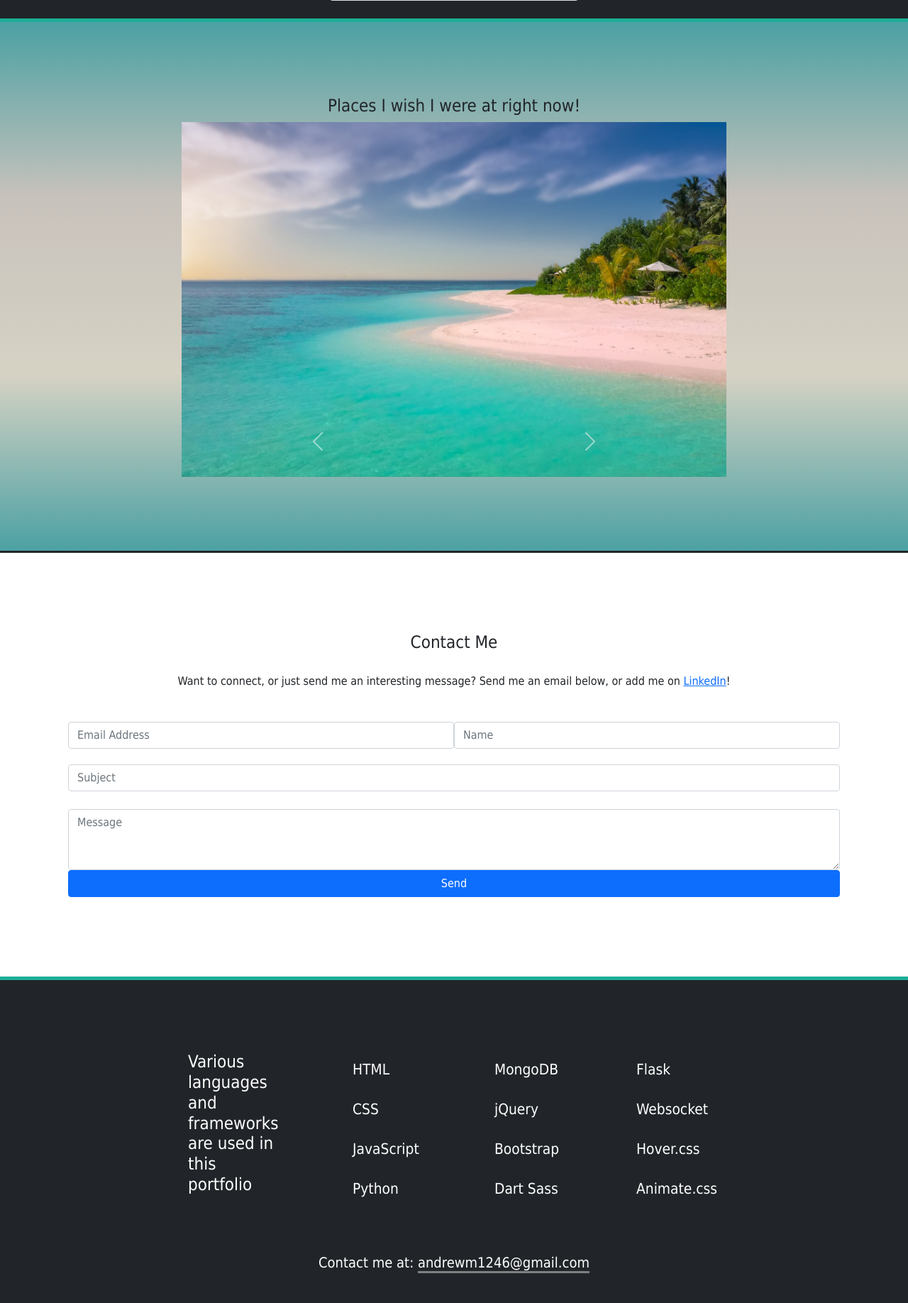
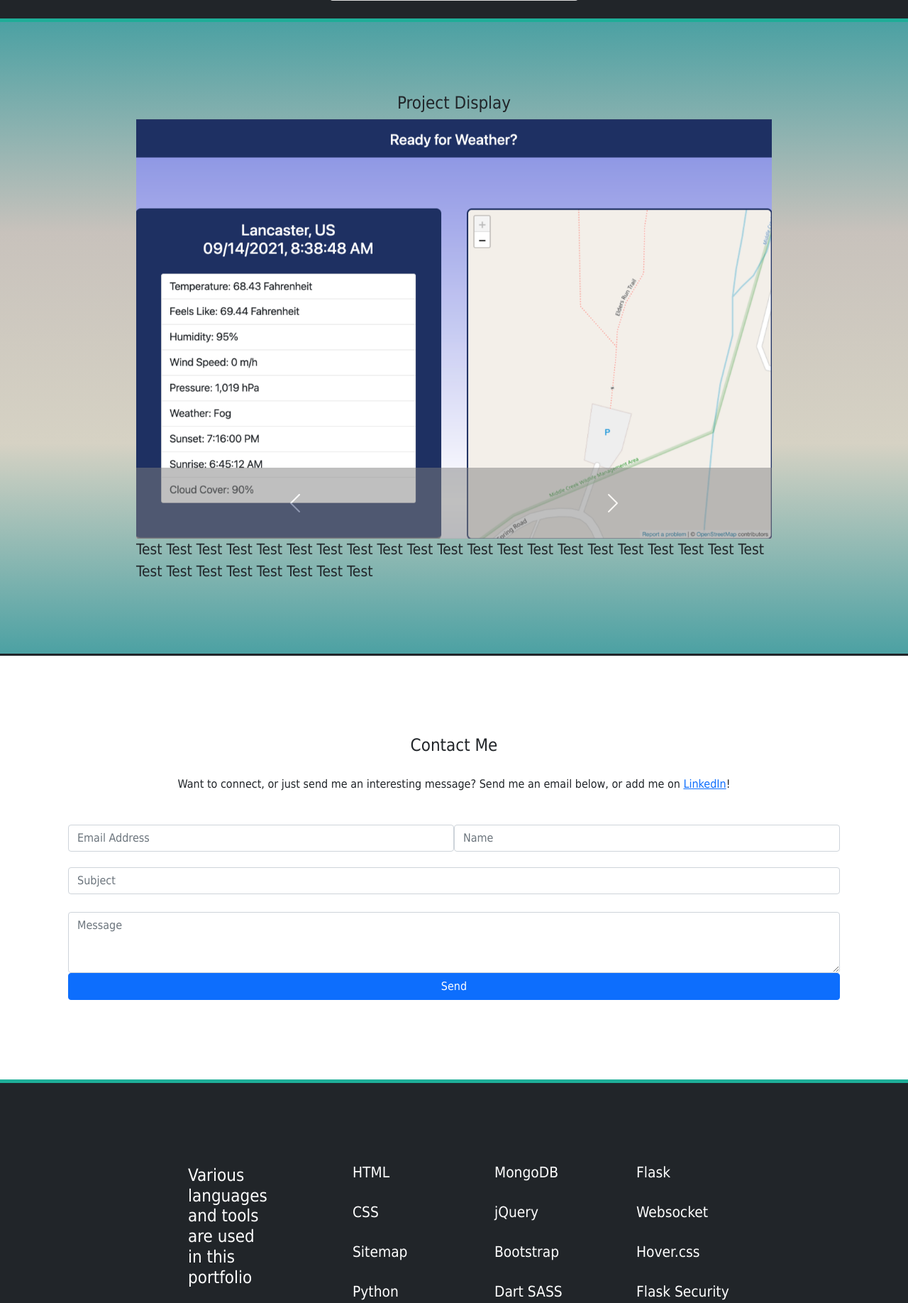
Before and after one commit to andrewM202/portfolio-website, a Flask app: page / in a window 1280 px wide. Shown: the part 2530-4366 px from the top of the page at 71% size. Before the commit the page ends 4324 px from the top, so only its background shows below. Run offline with Flask 2, Linux system fonts and the light colour scheme; data that the repository does not hold is empty; some libraries are stand-ins or nearby versions.

Commit message:
Redid project display to use slideshow

```diff
--- a/static/css/styles.css
+++ b/static/css/styles.css
@@ -441,13 +467,32 @@ nav .offcanvas-body div.form-holder form textarea {
   background: radial-gradient(white 85%, #4CA1A3);
 }
 
-.carousel-control-next,
-.carousel-control-prev {
+.carousel-container {
+  margin: 100px 0;
+  height: auto;
+}
+.carousel-container .carousel-control-next,
+.carousel-container .carousel-control-prev {
   width: 50%;
   height: 100px;
-  margin-top: 400px;
-  border-radius: 5px;
+  top: calc(100% - 100px);
   cursor: pointer;
+  background-color: gray;
+}
+.carousel-container div.slideshow {
+  margin: 0 15vw;
+}
+.carousel-container p.project-desc {
+  font-size: 1.3rem;
+  margin: 0 15vw;
+}
+.carousel-container .carousel-item {
+  width: 100%;
+  height: 100%;
+}
+.carousel-container .carousel-item img {
+  width: 100%;
+  height: 100%;
 }
 
 .form-container div {
--- a/templates/index.html
+++ b/templates/index.html
@@ -65,7 +65,7 @@
     <div class="collapse navbar-collapse justify-content-end" id="navbarNav">
       <ul class="navbar-nav">
         <li class="nav-item">
-          <a class="nav-link text-white" href="/projects">Projects</a>
+          <a class="nav-link text-white" href="#projects">Projects</a>
         </li>
         <li class="nav-item">
           <a class="nav-link text-white" href="/resume">Resume</a>
@@ -130,24 +130,37 @@
           </div>
         </div>
     </section>
-    <section class="minh-750 h-auto vw-100 light d-flex justify-content-center align-items-center flex-wrap bg-linear-fade blue-bd-top">
+    <section id="projects" class="minh-750 h-auto vw-100 light d-flex justify-content-center align-items-center flex-wrap bg-linear-fade blue-bd-top">
         <!-- Div to hold carousel -->
-        <div class="d-flex flex-column align-items-center">
-            <h4 class="text-center">Places I wish I were at right now!</h4>
-            <div class="minh-500 tertiary vw-60 minw-500 maxw-900 slideshow">
+        <div class="carousel-container d-flex flex-column align-items-center">
+            <h4 class="text-center">Project Display</h4>
+            <div class="tertiary slideshow">
                 <!-- Start of carousel -->
-                <div id="carouselFade" class="carousel slide carousel-fade h-100percent w-100percent" data-bs-ride="carousel">
+                <div id="carouselFade" class="carousel slide carousel-fade" data-bs-ride="carousel">
                   <div class="carousel-inner">
                     <div class="carousel-item active">
-                        <center><img src="{{url_for('static', filename='images/beach.jpg')}}" class="d-block h-500 w-auto w-100 minh-500" alt="Beach"></center>
+                        <img src="{{url_for('static', filename='images/weather-site.png')}}" alt="Weather-Website">
                     </div>
                     <div class="carousel-item">
-                      <img src="{{url_for('static', filename='images/mountain-lake.jpg')}}" class="d-block h-500 w-100 minh-500" alt="Mountain Lake">
+                      <img src="{{url_for('static', filename='images/social-site.png')}}" alt="...">
                     </div>
                     <div class="carousel-item">
-                      <img src="{{url_for('static', filename='images/mountain-lake2.jpg')}}" class="d-block h-500 w-100 minh-500" alt="Second Mountain Lake">
+                      <img src="{{url_for('static', filename='images/shopping-site.png')}}" alt="...">
+                    </div>
+                    <div class="carousel-item">
+                      <img src="{{url_for('static', filename='images/old-portfolio.png')}}" alt="...">
+                    </div>
+                    <div class="carousel-item">
+                      <img src="{{url_for('static', filename='images/dom-adventure.png')}}" alt="...">
+                    </div>
+                    <div class="carousel-item">
+                      <img src="{{url_for('static', filename='images/ttt-site.png')}}" alt="...">
+                    </div>
+                    <div class="carousel-item">
+                      <img src="{{url_for('static', filename='images/template-site.png')}}" alt="...">
                     </div>
                   </div>
+                  <div>
                   <button class="carousel-control-prev" type="button" data-bs-target="#carouselFade" data-bs-slide="prev">
                     <span class="carousel-control-prev-icon" aria-hidden="true"></span>
                     <span class="visually-hidden text-dark text-center">Previous</span>
@@ -156,9 +169,11 @@
                     <span class="visually-hidden text-dark text-center">Next</span>
                     <span class="carousel-control-next-icon" aria-hidden="true"></span>
                   </button>
+                  </div>
                 </div>
                 <!-- End of carousel -->
             </div>
+            <p class="project-desc">Test Test Test Test Test Test Test Test Test Test Test Test Test Test Test Test Test Test Test Test Test Test Test Test Test Test Test Test Test</p>
         </div>
     </section>
     <address class="minh-600 vw-100 light d-flex flex-column justify-content-center align-items-center bd-black-top">
@@ -192,20 +207,20 @@
 
 <footer class="vh-18 minh-500 vw-100 d-flex flex-column justify-content-center align-items-center text-white dark blue-bd-top h-auto">
     <div class="d-flex flex-row flex-wrap justify-content-center align-items-center vw-100" style="margin-bottom: 50px; height: 200px; margin-top: 50px;">
-        <h4>Various languages and frameworks are used in this portfolio</h4>
+        <h4>Various languages and tools are used in this portfolio</h4>
         <ul>
             <li>HTML</li>
             <li>CSS</li>
-            <li>JavaScript</li>
+            <li>Sitemap</li>
             <li>Python</li>
             <li>MongoDB</li>
             <li>jQuery</li>
             <li>Bootstrap</li>
-            <li>Dart Sass</li>
+            <li>Dart SASS</li>
             <li>Flask</li>
             <li>Websocket</li>
             <li>Hover.css</li>
-            <li>Animate.css</li>
+            <li>Flask Security</li>
         </ul>
     </div>
     <h5 class="text-center">Contact me at: <a href="mailto:andrewm1246@gmail.com">andrewm1246@gmail.com</a></h5>
```
Also changed, not shown: other parts of static/css/styles.css (+56 -20 lines), static/css/sass.scss (+88 -21 lines), templates/projects.html (+13 -9 lines), static/images/DOM-adventure.png (added), static/images/old-portfolio.png (added), static/images/shopping-site.png (added), static/images/social-site.png (added), static/images/template-site.png (added), static/images/ttt-site.png (added), static/images/weather-site.png (added), 2 other files.
